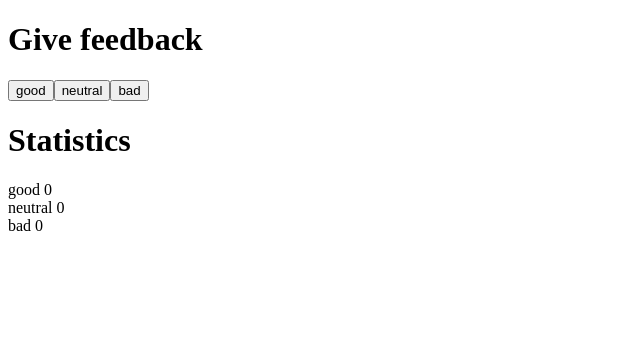
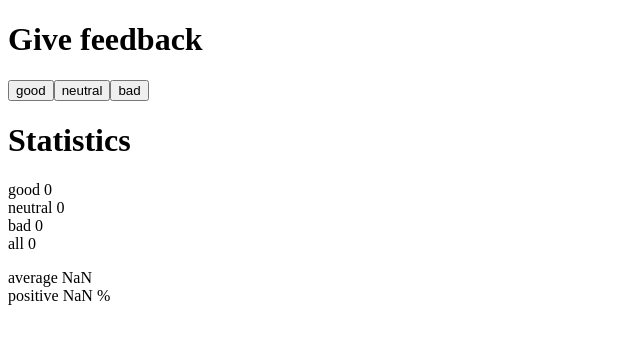
Before and after one commit to ko-sini/fullstackopen, a React (Vite) app in the folder osa1/unicafe/: page / in a window 1280 px wide. Shown: the top 344 px of the page, without its empty margins (0-640 px from the left). Built offline with nearby package versions, Linux system fonts and the light colour scheme.

Commit message:
Tehtävä 1.7: unicafe step2

```diff
--- a/osa1/unicafe/src/App.jsx
+++ b/osa1/unicafe/src/App.jsx
@@ -22,6 +22,10 @@ const App = () => {
   const handleClickNeutral = () => setNeutral(neutral + 1)
   const handleClickBad = () => setBad(bad + 1)
 
+  const all = good + bad + neutral
+  const avg = (good - bad) / all
+  const pctPositive = good / all * 100
+
   return (
     <div>
       <div>
@@ -35,7 +39,15 @@ const App = () => {
         <h1>Statistics</h1>
         good {good}<br />
         neutral {neutral}<br/>
-        bad {bad}
+        bad {bad}<br />
+        all {all}
+
+        <p>
+          average {avg}<br />
+          positive {pctPositive} %
+        </p>
+
+
       </div>
     </div>
   )
```
